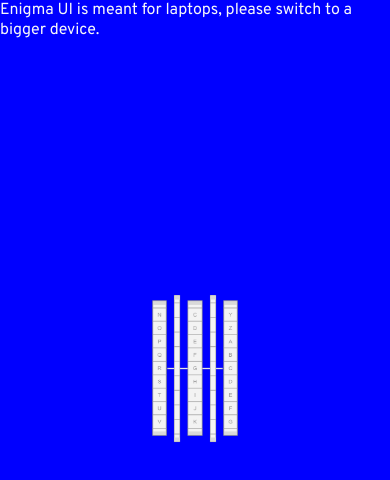
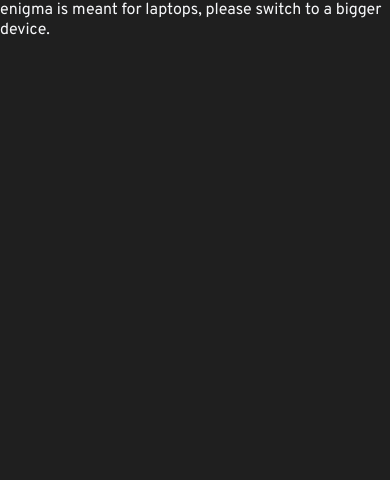
Before and after one commit to rrachelhuangg/draft-test, a React (Create React App) app in the folder my-app/: page / in a window 390 px wide. Shown: the top 480 px of the page. Built offline with nearby package versions, Linux system fonts and the light colour scheme; a web font is replaced by a local one.

Commit message:
Next test.

```diff
--- a/my-app/src/index.css
+++ b/my-app/src/index.css
@@ -271,9 +271,13 @@
   left:0;
   width: 100vw;
   height: 100vh;
-  background-color: blue;
+  background-color: #1f1f1f;
   opacity: 0;
   display: none;
+  color: #f6f7f9;
+  display: flex;
+  justify-content: center;
+  align-items: center;
 }
 
 @media (max-width:480px)  {
@@ -281,4 +285,7 @@
     opacity:1;
     display: block;
   }
+  #rotors-container{
+    display: none;
+  }
 }
--- a/my-app/src/pages/HomePage.js
+++ b/my-app/src/pages/HomePage.js
@@ -137,7 +137,7 @@
 
     return(
         <div id = "card">
-            <div id="mobile-view">Enigma UI is meant for laptops, please switch to a bigger device.</div>
+            <div id="mobile-view">enigma is meant for laptops, please switch to a bigger device.</div>
             <div id = "top-rectangle">
                 <div>
                     the enigma machine.
```
